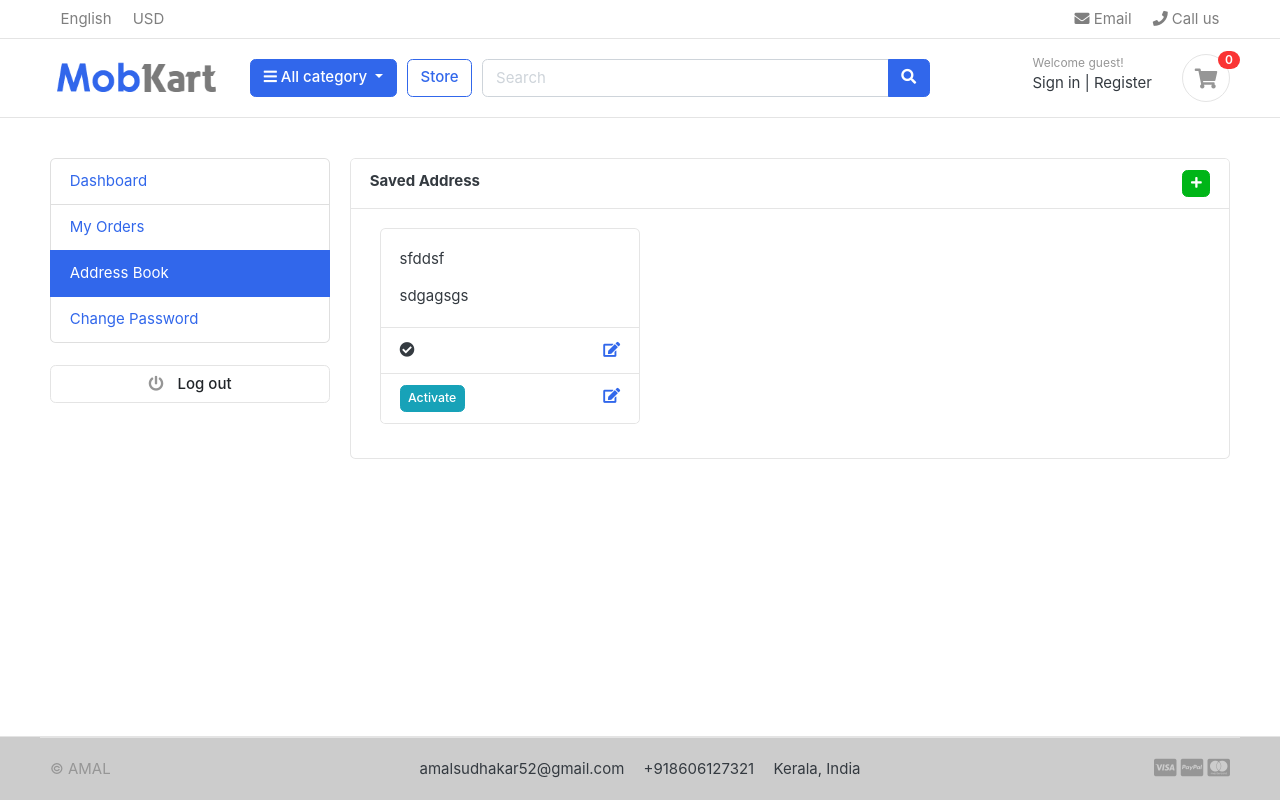
After one commit to amalsudhakar/Mobkart-django, a Django app: page /accounts/address_book/ in a window 1280 px wide. The commit adds this page. Run offline with Django 4.2, Linux system fonts and the light colour scheme; data that the repository does not hold is empty; some libraries are stand-ins or nearby versions; some web fonts are replaced.

Commit message:
addressbook

```diff
--- a/Accounts/admin.py
+++ b/Accounts/admin.py
@@ -1,5 +1,6 @@
 from django.contrib import admin
-from .models import Account
+from .models import Account, AddressBook
 
 # Register your models here.
 admin.site.register(Account)
+admin.site.register(AddressBook)
--- a/Accounts/urls.py
+++ b/Accounts/urls.py
@@ -9,5 +9,6 @@ urlpatterns = [
      path('dashboard/', views.dashboard, name='dashboard'),
      path('', views.dashboard, name='dashboard'),
      path('my_orders/', views.my_orders, name='my_orders'),
+     path('address_book/', views.address_book, name='address_book'),
 
 ]
--- a/Accounts/views.py
+++ b/Accounts/views.py
@@ -138,7 +138,6 @@ def logout(request):
 def dashboard(request):
     orders = Order.objects.order_by('-created_at').filter(user_id=request.user.id, is_ordered=True)
     orders_count = orders.count()
-    print(orders_count)
     uid = request.session.get('uid')
     user = Account.objects.get(pk=uid)
     context = {
@@ -154,3 +153,7 @@ def my_orders(request):
         'orders': orders,
     }
     return render(request, 'orders/my_orders.html', context)
+
+
+def address_book(request):
+    return render(request, 'Accounts/address_book.html')
--- /dev/null
+++ b/templates/Accounts/address_book.html
@@ -0,0 +1,53 @@
+{% extends 'base.html' %}
+
+{% load static %}
+
+
+{% block content %}
+<section class="section-conten padding-y">
+    <div class="container">
+        <div class="row">
+            {% include 'includes/dashboard_sidebar.html' %}
+            <main class="col-md-9">
+                <article class="card">
+                    <header class="card-header">
+                        <strong class="d-inline-block mr-3">Saved Address</strong>
+                        <a href="" class="float-right btn btn-sm btn-success"><i class="fa fa-plus"></i></a>
+                    </header>
+                    <div class="card-body">
+                        <div class="row">
+                            <div class="col-md-12">
+
+                                <div class="col-md-4">
+                                    <div class="card mb-3  address">
+                                        <div class="card-body">
+                                            <p class="card-text">sfddsf</p>
+                                            <p class="card-text">sdgagsgs</p>
+                                        </div>
+
+                                        <div class="card-footer">
+                                            <i class="fa fa-check-circle text-successcheck"></i>
+                                            <button style="display:none;" data-address="" class="btn btn-sm btn-info activate-address actbtn">Activate</button>
+                                            <a href="" class="float-right"><i class="fa fa-edit"></i></a>
+                                        </div>
+
+                                        <div class="card-footer footer">
+                                            <i style="display:none;" class="fa fa-check-circle text-success ccheck"></i>
+                                            <button data-address="" class="btn btn-sm btn-info activate-address actbtn">Activate</button>
+                                            <a href="" class="float-right"><i class="fa fa-edit"></i></a>
+                                        </div>
+
+                                    </div>
+                                </div>
+
+                            </div>
+                        </div>
+                    </div>
+                </article> <!-- order-group.// -->
+            </main>
+        </div> <!-- row.// -->
+    </div> <!-- card .// -->
+
+</section>
+
+{% endblock %}
--- a/templates/includes/dashboard_sidebar.html
+++ b/templates/includes/dashboard_sidebar.html
@@ -2,9 +2,8 @@
     <!--   SIDEBAR   -->
     <ul class="list-group">
         <a class="list-group-item {% if '/accounts/' == request.path %}active{% endif %}" href="{% url 'dashboard' %}"> Dashboard</a>
-        <a class="list-group-item {% if '/my_orders/' == request.path %}active{% endif %}" href="{% url 'my_orders' %}">My Orders</a>
-        <a class="list-group-item" href="#">Edit Profile </a>
-        <a class="list-group-item" href="#">Address Book</a>
+        <a class="list-group-item {% if '/my_orders/' in request.path %}active{% endif %}" href="{% url 'my_orders' %}">My Orders</a>
+        <a class="list-group-item {% if '/address_book/' in request.path %}active{% endif %}" href="{% url 'address_book' %}">Address Book</a>
         <a class="list-group-item" href="#"> Change Password </a>
     </ul>
     <br>
```
Also changed, not shown: Accounts/models.py (+15 -0 lines), Accounts/migrations/0004_addressbook.py (added), Accounts/migrations/0005_addressbook_status.py (added).
